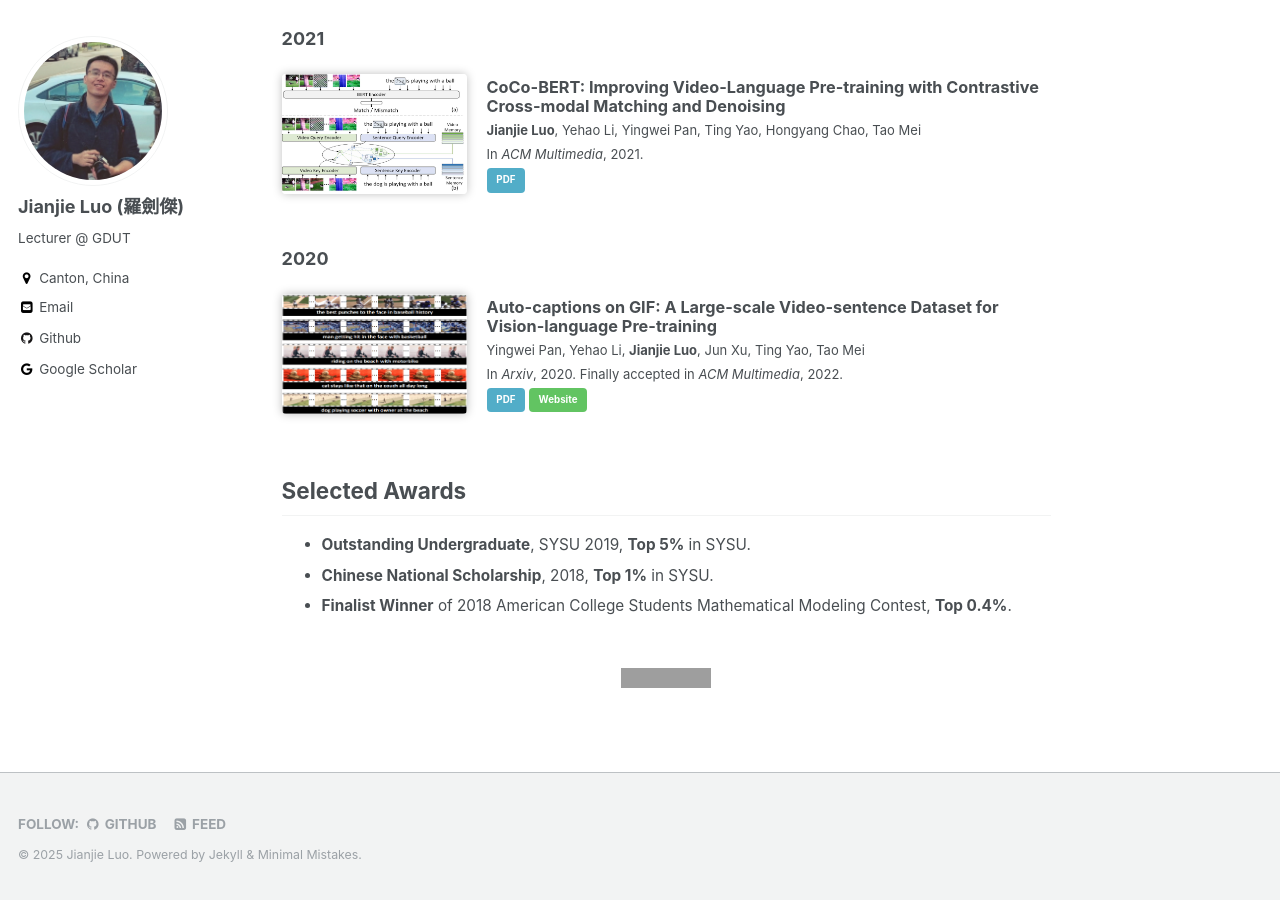
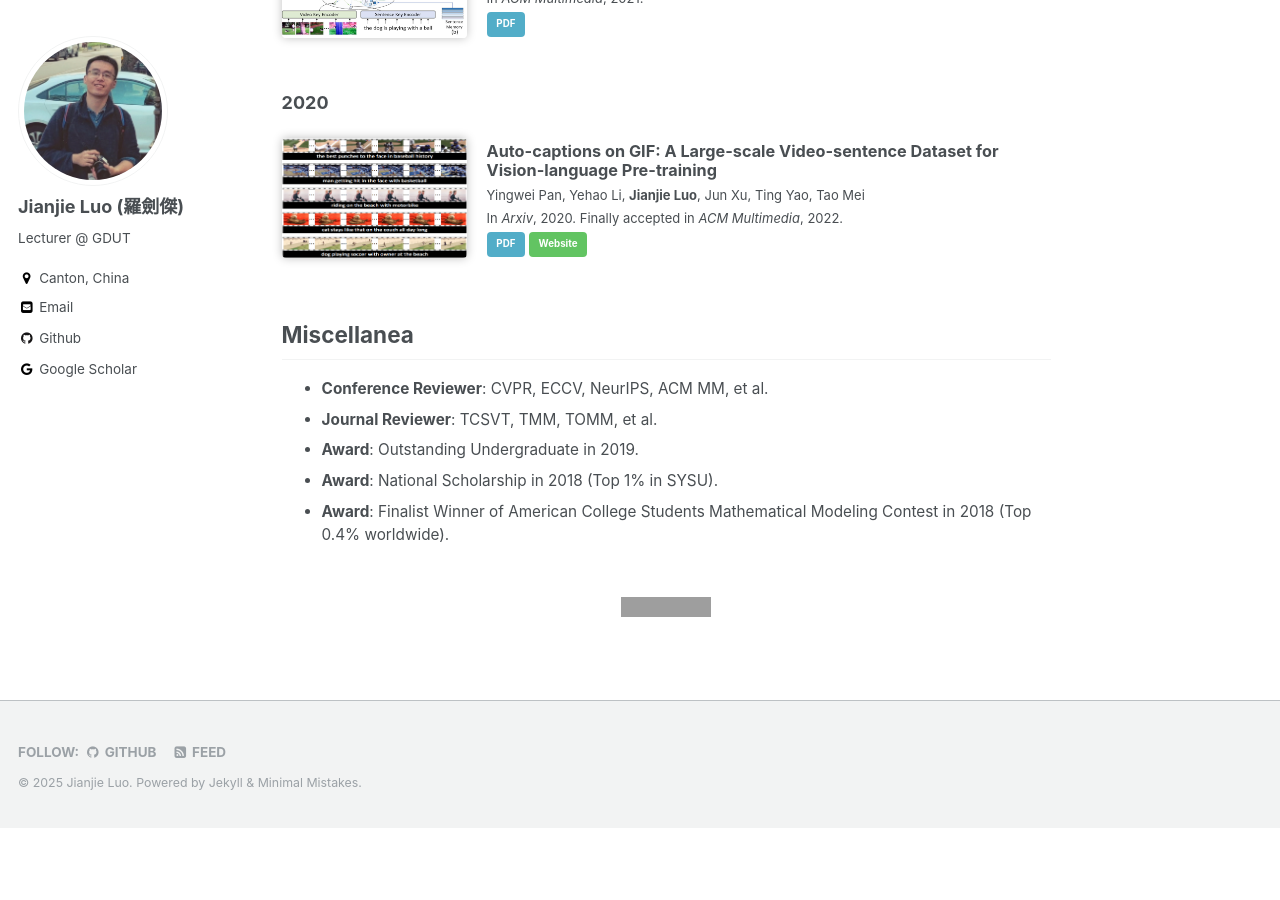
Before and after one commit to jianjieluo/jianjieluo.github.io, a Jekyll site: the page built from index.html, in a window 1280 px wide and 900 px high, scrolled down 2853 px. Built offline with Jekyll 4.4.1, drawn with Linux system fonts in a browser that asks for light colours; a script that is not in the unit is left out; the list of posts is cut into pages by our own code; after the commit the page ends 3681 px from its top, so only the background shows below that; some of the changed text lies outside the part shown; grey boxes are pictures that could not be loaded.

Commit message:
update index

```diff
--- a/index.html
+++ b/index.html
@@ -76,12 +76,6 @@ I am currently a Lecturer in <a href="https://cs.gdut.edu.cn/" target="_blank">t
   </ul>
 </ul>
 
-<h2 style="clear: both;">Academic Services</h2>
-<ul>
-  <li><b>Conference Reviewer</b>: NeurIPS, CVPR, ACM MM, et al.</li>
-  <li><b>Journal Reviewer</b>: TCSVT, TMM, TOMM, CVIU, et al.</li>
-</ul>
-
 <h2 style="clear: both;" id="publications">Publications <a href="https://scholar.google.com/citations?user=PMgCjQcAAAAJ" style="font-size: 0.85em; font-weight: normal;">[Google Scholar]</a></h2>
 <h3>2024</h3>
 {% for publication in site.data.publications.year2024 %}
@@ -109,12 +103,13 @@ I am currently a Lecturer in <a href="https://cs.gdut.edu.cn/" target="_blank">t
 {% endfor %}
 <div style="clear: both;"></div>
 
-
-<h2 style="clear: both;">Selected Awards</h2>
+<h2 style="clear: both;">Miscellanea</h2>
 <ul>
-  <li><b>Outstanding Undergraduate</b>, SYSU 2019, <b>Top 5%</b> in SYSU.</li>
-  <li><b>Chinese National Scholarship</b>, 2018, <b>Top 1%</b> in SYSU.</li>
-  <li><b>Finalist Winner</b> of 2018 American College Students Mathematical Modeling Contest, <b>Top 0.4%</b>.</li>
+  <li><b>Conference Reviewer</b>: CVPR, ECCV, NeurIPS, ACM MM, et al.</li>
+  <li><b>Journal Reviewer</b>: TCSVT, TMM, TOMM, et al.</li>
+  <li><b>Award</b>: Outstanding Undergraduate in 2019.</li>
+  <li><b>Award</b>: National Scholarship in 2018 (Top 1% in SYSU).</li>
+  <li><b>Award</b>: Finalist Winner of American College Students Mathematical Modeling Contest in 2018 (Top 0.4% worldwide).</li>
 </ul>
 
 <!-- Map Widget Code -->
```
